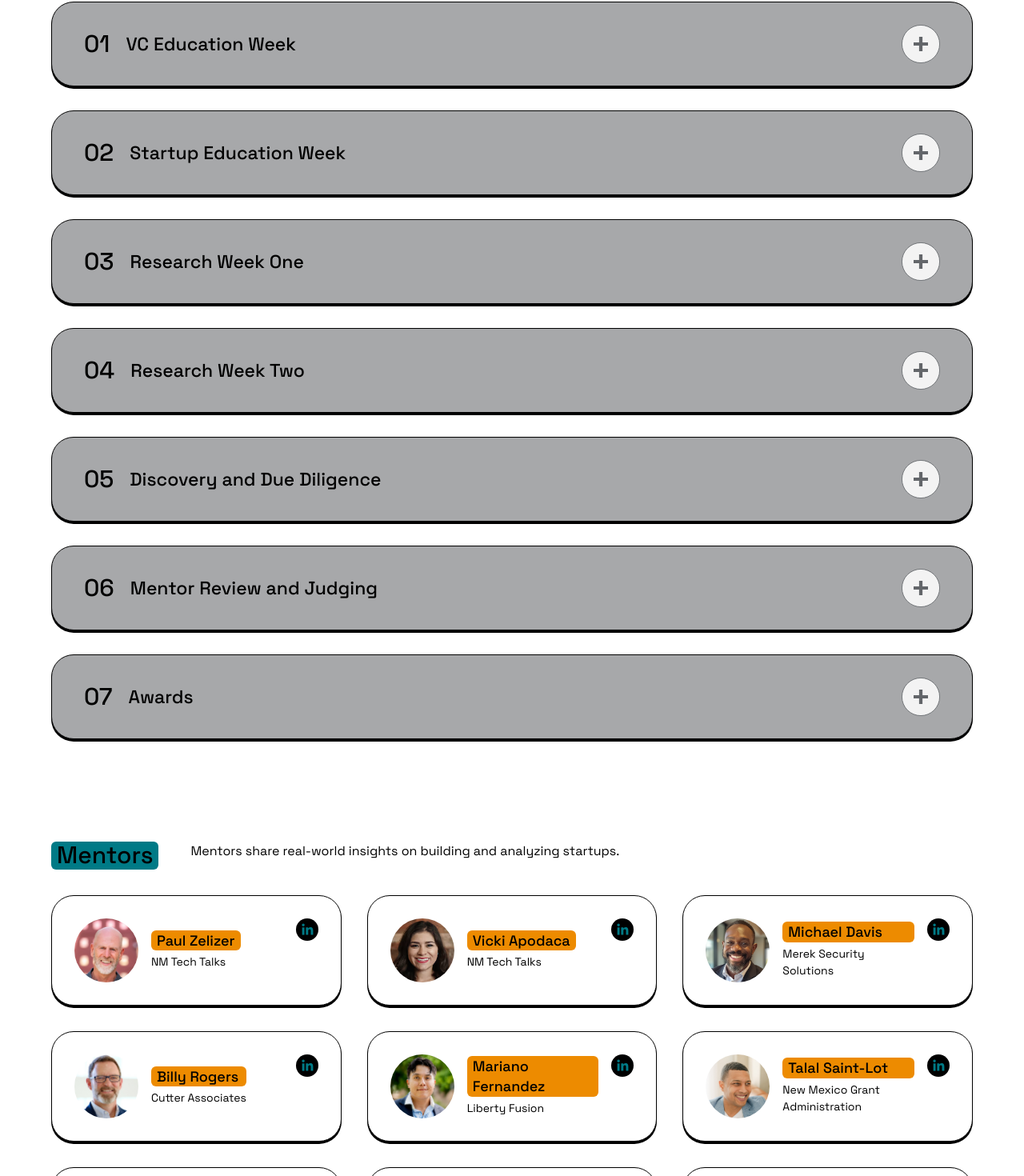
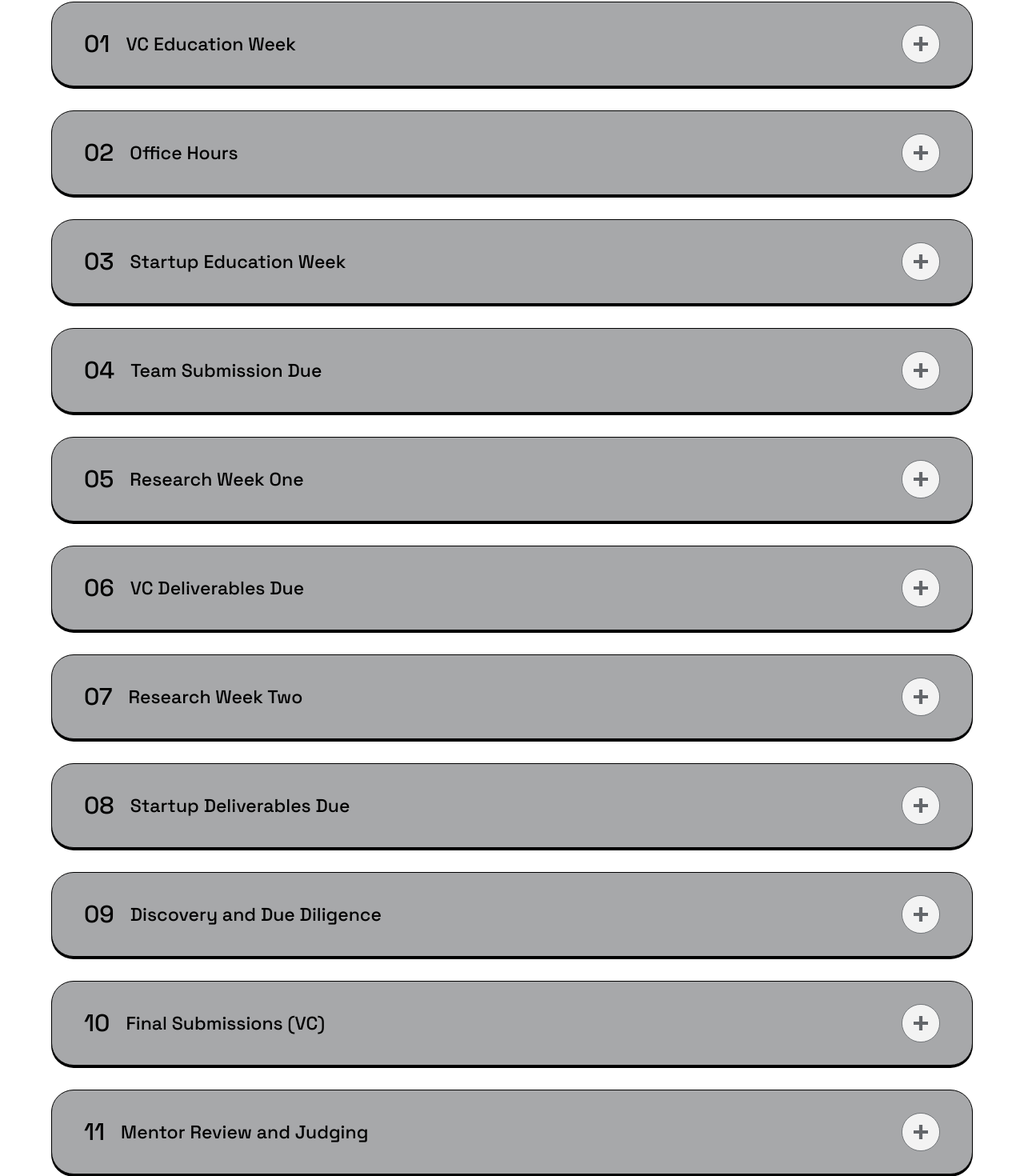
Before and after one commit to rickwgarcia/lobovccup, a React (Vite) app: page / in a window 1280 px wide. Shown: the part 4039-5509 px from the top of the page at 80% size. Built offline with nearby package versions, Linux system fonts and the light colour scheme.

Commit message:
update schedule

```diff
--- a/src/components/schedule/ScheduleSection.tsx
+++ b/src/components/schedule/ScheduleSection.tsx
@@ -12,7 +12,7 @@ export default function ScheduleSection() {
       <Container className="flex flex-col gap-8 lg:flex-row lg:items-start lg:gap-10">
         <SectionLabel size="h2">2027 Schedule</SectionLabel>
         <p className="max-w-[580px] font-grotesk text-body text-black">
-          Eight weeks. From first lecture to real deal making.
+          Ten weeks. From first lecture to real deal making.
         </p>
       </Container>
 
--- a/src/data/schedule.ts
+++ b/src/data/schedule.ts
@@ -19,36 +19,66 @@ export const scheduleItems: ScheduleItem[] = [
   },
   {
     id: '02',
+    title: 'Office Hours',
+    dateRange: 'Fridays, Mar 26 - Apr 23',
+    details: 'Weekly drop-in office hours for startup and VC teams to get feedback from organizers and mentors.',
+  },
+  {
+    id: '03',
     title: 'Startup Education Week',
     dateRange: 'Mar 29 - Apr 2',
     details: 'Founders attend workshops on business models and pitch decks with guidance from entrepreneur mentors.',
   },
   {
-    id: '03',
+    id: '04',
+    title: 'Team Submission Due',
+    dateRange: 'Apr 2',
+    details: 'Deadline for startup and VC teams to finalize their rosters.',
+  },
+  {
+    id: '05',
     title: 'Research Week One',
     dateRange: 'Apr 5 - Apr 9',
     details: 'Startup teams build their pitches, minimum viable products, participate in customer discovery, while VC teams build out their investment theses and target lists.',
   },
   {
-    id: '04',
+    id: '06',
+    title: 'VC Deliverables Due',
+    dateRange: 'Apr 9',
+    details: 'Deadline for VC teams to submit their investment thesis and target company list, in person.',
+  },
+  {
+    id: '07',
     title: 'Research Week Two',
     dateRange: 'Apr 12 - Apr 16',
     details: 'Teams finalize materials and investment criteria ahead of pitch day and due diligence.',
   },
   {
-    id: '05',
+    id: '08',
+    title: 'Startup Deliverables Due',
+    dateRange: 'Apr 16',
+    details: 'Deadline for startup teams to submit their finalized pitch decks, in person.',
+  },
+  {
+    id: '09',
     title: 'Discovery and Due Diligence',
     dateRange: 'Apr 19 - Apr 27',
     details: 'Startups pitch to student VC teams, who conduct due diligence and decide where to allocate capital.',
   },
   {
-    id: '06',
+    id: '10',
+    title: 'Final Submissions (VC)',
+    dateRange: 'Apr 27',
+    details: 'Deadline for VC teams to submit their final investment decisions and capital allocations.',
+  },
+  {
+    id: '11',
     title: 'Mentor Review and Judging',
     dateRange: 'Apr 28 - May 5',
     details: 'Mentors review startup pitches and VC investment decisions to select finalists in each track.',
   },
   {
-    id: '07',
+    id: '12',
     title: 'Awards',
     dateRange: 'May 7',
     details: 'Winners are announced and prize money is awarded to the top startup and VC teams.',
```
Also changed, not shown: 1 other file (tests, documents, lock files or other folders).
